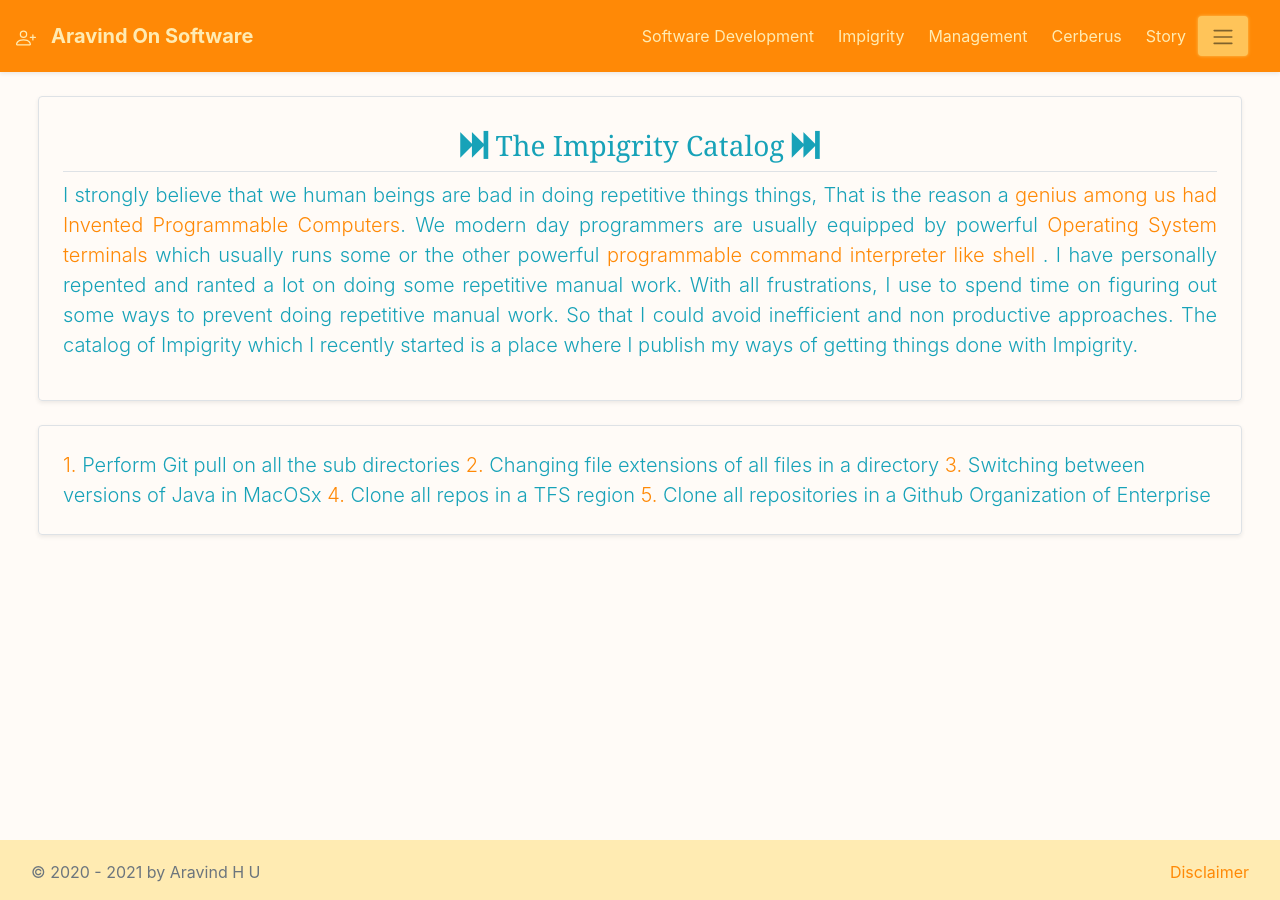
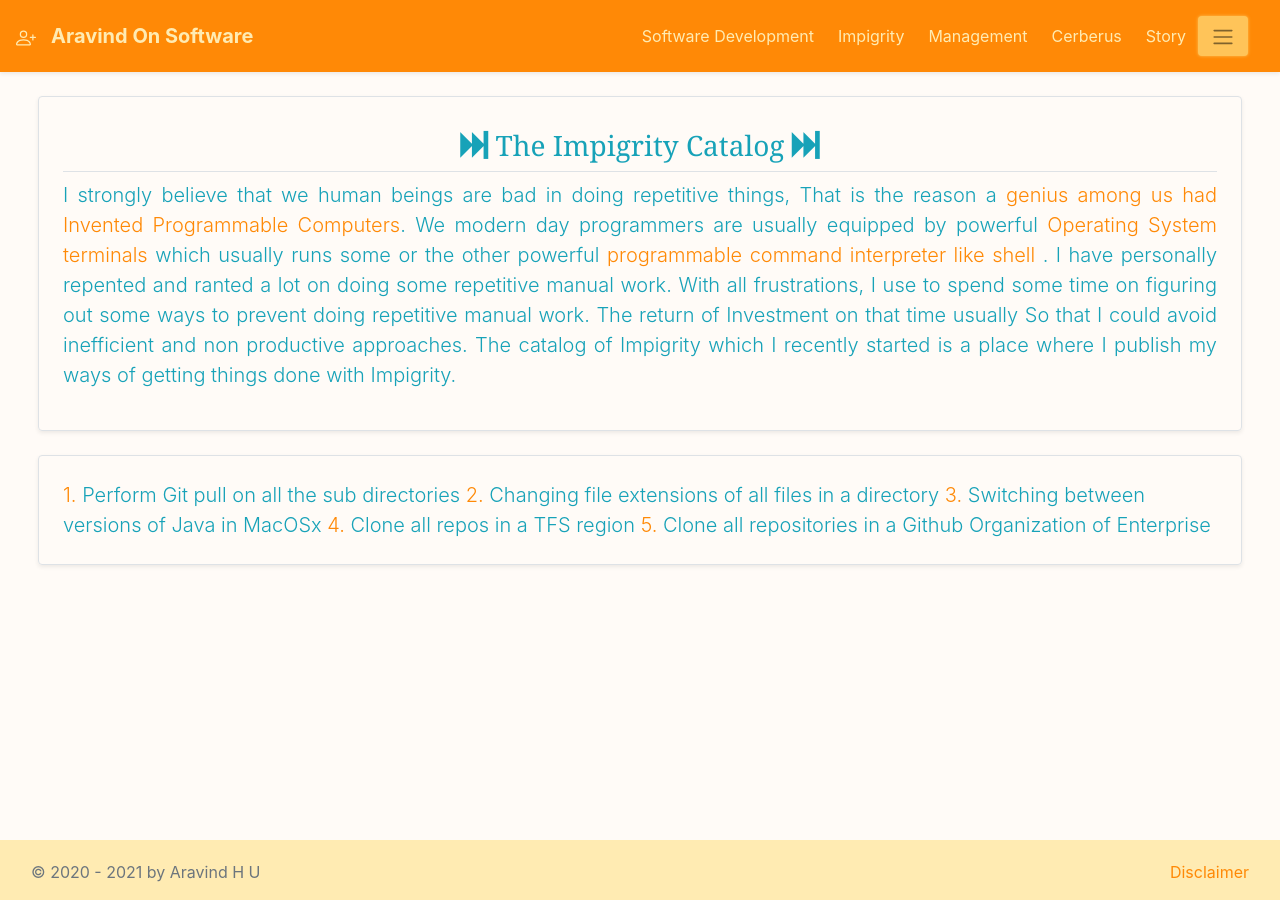
Before and after one commit to aravind666/aravind666.github.io, a Jekyll site: the page built from impigrity.html, in a window 1280 px wide. Built offline with Jekyll 4.4.1, drawn with Linux system fonts in a browser that asks for light colours.

Commit message:
Fixed spelling mistakes

```diff
--- a/cerberus.html
+++ b/cerberus.html
@@ -10,7 +10,6 @@ at Philips Innovation Campus Bangalore."
 
 <div class="mb-4 ml-2 mt-4 mr-2">
     {% assign category = site.categories["Cerberus"] %}
-
     <div class="col">
         <div class="no-gutters border rounded mb-4 shadow-sm h-md-250">
 
--- a/impigrity.html
+++ b/impigrity.html
@@ -16,9 +16,9 @@ at Philips Innovation Campus Bangalore."
             <div class="p-4">
                 <h3 class="p-2 border-bottom text-center"> <i class="el el-fast-forward"></i> The Impigrity Catalog <i class="el el-fast-forward"></i></h3>
                 <p class="lead text-justify">
-                    I strongly believe that we human beings are bad in doing repetitive things things, That is the reason a <a class="kesari-text" target="_blank" href="https://en.wikipedia.org/wiki/Charles_Babbage">genius among us had Invented Programmable Computers</a>.
+                    I strongly believe that we human beings are bad in doing repetitive things, That is the reason a <a class="kesari-text" target="_blank" href="https://en.wikipedia.org/wiki/Charles_Babbage">genius among us had Invented Programmable Computers</a>.
                     We modern day programmers are usually equipped by powerful <a class="kesari-text" target="_blank" href="https://en.wikipedia.org/wiki/Terminal_emulator">Operating System terminals</a> which usually runs some or the other powerful <a class="kesari-text" target="_blank" href="https://en.wikipedia.org/wiki/Unix_shell"> programmable command interpreter like shell </a>.
-                    I have personally repented and ranted a lot on doing some repetitive manual work. With all frustrations, I use to spend time on figuring out some ways to prevent doing repetitive manual work.
+                    I have personally repented and ranted a lot on doing some repetitive manual work. With all frustrations, I use to spend some time on figuring out some ways to prevent doing repetitive manual work. The return of Investment on that time usually
                     So that I could avoid inefficient and non productive approaches. The catalog of Impigrity which I recently started is a place where I publish my ways of getting things done with Impigrity.
                 </p>
             </div>
```
